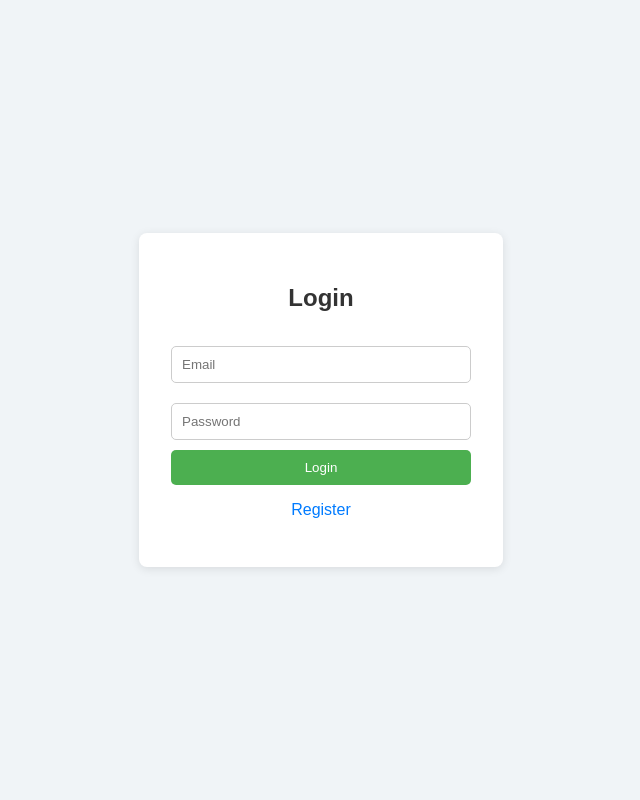
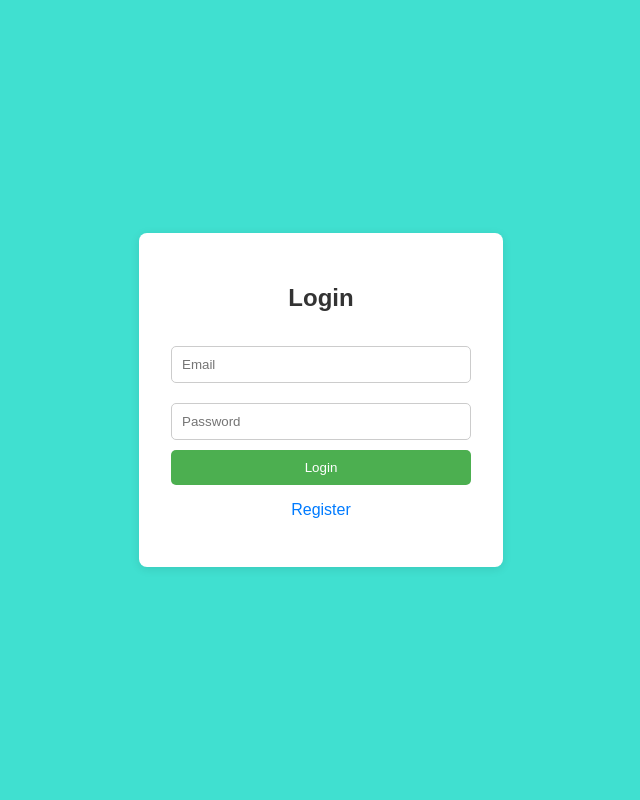
Before and after one commit to Sreedharreddy20/AI-image-view, a Flask app: page /login in a window 1280 px wide. Shown: the whole page, without its empty margins (319-959 px from the left). Run offline with Flask 3, Linux system fonts and the light colour scheme.

Commit message:
Update login.html

```diff
--- a/templates/login.html
+++ b/templates/login.html
@@ -7,7 +7,7 @@
     <style>
         body {
             font-family: Arial, sans-serif;
-            background-color: #f0f4f7;
+            background-color: rgb(64, 224, 208);
             display: flex;
             justify-content: center;
             align-items: center;
```
